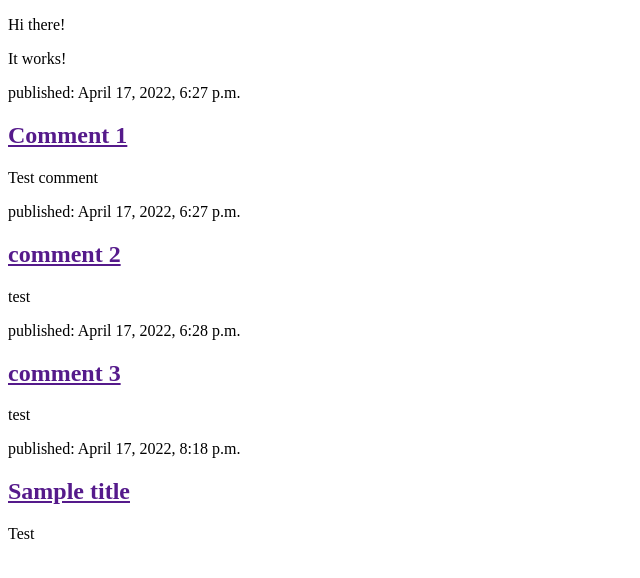
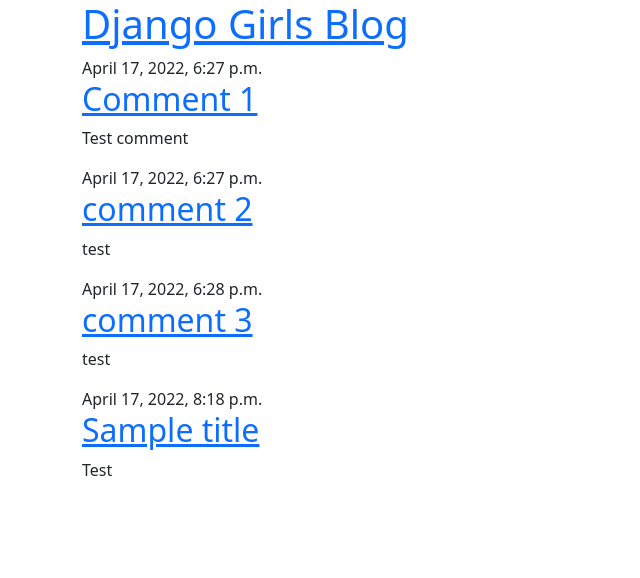
Before and after one commit to santoshisoma/my-first-blog, a Django app: page / in a window 1280 px wide. Shown: the top 578 px of the page, without its empty margins (0-640 px from the left). Run offline with Django 3.2, Linux system fonts and the light colour scheme; data comes from the database, SQL or seed files in the repository.

Commit message:
Added view and template for detailed blog post as well as CSS for the site.

```diff
--- /dev/null
+++ b/blog/templates/blog/base.html
@@ -0,0 +1,25 @@
+{% load static %}
+<!DOCTYPE html>
+<html>
+    <head>
+        <title>Django Girls blog</title>
+        <link rel="stylesheet" href="https://cdn.jsdelivr.net/npm/bootstrap@5.1.3/dist/css/bootstrap.min.css" integrity="sha384-1BmE4kWBq78iYhFldvKuhfTAU6auU8tT94WrHftjDbrCEXSU1oBoqyl2QvZ6jIW3" crossorigin="anonymous">
+        <link href='//fonts.googleapis.com/css?family=Lobster&subset=latin,latin-ext' rel='stylesheet' type='text/css'>
+        <link rel="stylesheet" href="{% static 'css/blog.css' %}">
+    </head>
+    <body>
+        <header class="page-header">
+          <div class="container">
+              <h1><a href="/">Django Girls Blog</a></h1>
+          </div>
+        </header>
+        <main class="container">
+            <div class="row">
+                <div class="col">
+                {% block content %}
+                {% endblock %}
+                </div>
+            </div>
+        </main>
+    </body>
+</html>
--- a/blog/templates/blog/post_list.html
+++ b/blog/templates/blog/post_list.html
@@ -1,17 +1,12 @@
-<!DOCTYPE html>
-<html>
-    <head>
-        <title>Ola's blog</title>
-    </head>
-<body>
-    <p>Hi there!</p>
-    <p>It works!</p>
-    {% for post in posts %}
-    <article>
-        <time>published: {{ post.published_date }}</time>
-        <h2><a href="">{{ post.title }}</a></h2>
+{% extends 'blog/base.html' %}
+{% block content %}
+{% for post in posts %}
+    <article class="post">
+        <time class="date">
+            {{ post.published_date }}
+        </time>
+        <h2><a href="{% url 'post_detail' pk=post.pk %}">{{ post.title }}</a></h2>
         <p>{{ post.text|linebreaksbr }}</p>
     </article>
 {% endfor %}
-</body>
-</html>
+{% endblock %}
--- a/blog/urls.py
+++ b/blog/urls.py
@@ -2,4 +2,5 @@
 from . import views
 urlpatterns = [
     path('', views.post_list, name='post_list'),
+    path('post/<int:pk>/', views.post_detail, name='post_detail'),
 ]
--- a/blog/views.py
+++ b/blog/views.py
@@ -1,6 +1,7 @@
 from django.shortcuts import render
 from django.utils import timezone
 from .models import Post
+from django.shortcuts import render, get_object_or_404
 
 def post_list(request):
     posts = Post.objects.filter(published_date__lte=timezone.now()).order_by('published_date')
@@ -8,3 +9,7 @@
 # Create your views here.
 # def post_list(request):
 #     return render(request, 'blog/post_list.html', {})
+
+def post_detail(request, pk):
+    post = get_object_or_404(Post, pk=pk)
+    return render(request, 'blog/post_detail.html', {'post': post})
```
Also changed, not shown: blog/templates/base.html (added, +25 -0 lines), blog/templates/blog/post_detail.html (added, +13 -0 lines).
